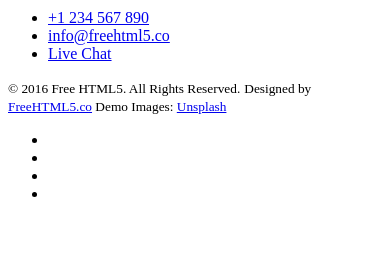
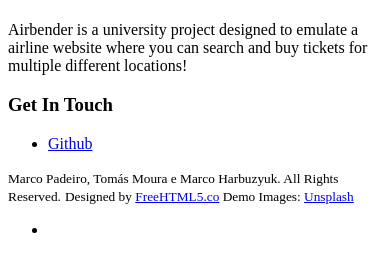
Before and after one commit to MarcoPadeiroIPL/ProjetoSIS, a Yii app: template frontend/views/site/about.php in a window 390 px wide. Shown: the part 745-1000 px from the top of the page. Before the commit the page ends 942 px from the top, so only its background shows below. Run offline with PHP 8.4 and a stand-in for Yii, Linux system fonts and the light colour scheme; the template is opened without the code that fills it, so the values that code supplies are empty; some libraries are stand-ins or nearby versions.

Commit message:
About alterado para o correto

```diff
--- a/frontend/views/layouts/main.php
+++ b/frontend/views/layouts/main.php
@@ -42,7 +42,6 @@ AppAsset::register($this);
                         <ul>
                             <li><?= Html::a('Flights', ['/flight/select-airport']) ?></li>
                             <li><?= Html::a('About', ['/site/about']) ?></li>
-                            <li><?= Html::a('Contact', ['/site/contact']) ?></li>
                             <?php if (Yii::$app->user->isGuest) { ?>
                                 <li><?= Html::a('Login', ['/site/login', '#' => 'login-section']) ?> </li>
                             <?php } else { ?>
@@ -54,11 +53,9 @@ AppAsset::register($this);
                                         <li><?= Html::a('My tickets', ['/ticket/index']) ?></li>
                                         <li><?= Html::a('My receipts', ['/receipt/index']) ?></li>
                                         <li><?= Html::a('Logout', ['/site/logout'], ['data-method' => 'post']) ?></li>
-
                                     </ul>
                                 </li>
                             <?php } ?>
-
                             </li>
                         </ul>
                     </div>
@@ -84,43 +81,21 @@ AppAsset::register($this);
                     <div class="col-md-4">
                         <div class="gtco-widget">
                             <h3>About Us</h3>
-                            <p>Lorem ipsum dolor sit amet consectetur adipisicing elit. Tempore eos molestias quod sint ipsum possimus temporibus officia iste perspiciatis consectetur in fugiat repudiandae cum. Totam cupiditate nostrum ut neque ab?</p>
+                            <p>Airbender is a university project designed to emulate a airline website where you can search and buy tickets for multiple different locations!</p>
                         </div>
                     </div>
 
                     <div class="col-md-2 col-md-push-1">
                         <div class="gtco-widget">
-                            <h3>Destination</h3>
-                            <ul class="gtco-footer-links">
-                                <li><a href="#">Europe</a></li>
-                                <li><a href="#">Australia</a></li>
-                                <li><a href="#">Asia</a></li>
-                                <li><a href="#">Canada</a></li>
-                                <li><a href="#">Dubai</a></li>
-                            </ul>
                         </div>
                     </div>
 
-                    <div class="col-md-2 col-md-push-1">
-                        <div class="gtco-widget">
-                            <h3>Hotels</h3>
-                            <ul class="gtco-footer-links">
-                                <li><a href="#">Luxe Hotel</a></li>
-                                <li><a href="#">Italy 5 Star hotel</a></li>
-                                <li><a href="#">Dubai Hotel</a></li>
-                                <li><a href="#">Deluxe Hotel</a></li>
-                                <li><a href="#">BoraBora Hotel</a></li>
-                            </ul>
-                        </div>
-                    </div>
 
                     <div class="col-md-3 col-md-push-1">
                         <div class="gtco-widget">
                             <h3>Get In Touch</h3>
                             <ul class="gtco-quick-contact">
-                                <li><a href="#"><i class="icon-phone"></i> +1 234 567 890</a></li>
-                                <li><a href="#"><i class="icon-mail2"></i> info@freehtml5.co</a></li>
-                                <li><a href="#"><i class="icon-chat"></i> Live Chat</a></li>
+                                <li><a href="https://github.com/MarcoPadeiroIPL/ProjetoPLSI"><i class="icon-github"></i>Github</a></li>
                             </ul>
                         </div>
                     </div>
@@ -130,15 +105,12 @@ AppAsset::register($this);
                 <div class="row copyright">
                     <div class="col-md-12">
                         <p class="pull-left">
-                            <small class="block">&copy; 2016 Free HTML5. All Rights Reserved.</small>
+                            <small class="block">Marco Padeiro, Tomás Moura e Marco Harbuzyuk. All Rights Reserved.</small>
                             <small class="block">Designed by <a href="https://freehtml5.co/" target="_blank">FreeHTML5.co</a> Demo Images: <a href="http://unsplash.com/" target="_blank">Unsplash</a></small>
                         </p>
                         <p class="pull-right">
                         <ul class="gtco-social-icons pull-right">
-                            <li><a href="#"><i class="icon-twitter"></i></a></li>
-                            <li><a href="#"><i class="icon-facebook"></i></a></li>
-                            <li><a href="#"><i class="icon-linkedin"></i></a></li>
-                            <li><a href="#"><i class="icon-dribbble"></i></a></li>
+                            <li><a href="https://github.com/MarcoPadeiroIPL/ProjetoPLSI"><i class="icon-github"></i></a></li>
                         </ul>
                         </p>
                     </div>
--- a/frontend/views/site/about.php
+++ b/frontend/views/site/about.php
@@ -1,16 +1,18 @@
 <?php
+$this->title = 'About - Airbender';
+?>
+<div class="site-about mt-5">
+    <h1>About</h1>
 
-/** @var yii\web\View $this */
+    <p>Airbender is a university project designed to emulate a airline website where you can search and buy tickets for multiple different locations!</p>
+    <h3>Project made by:</h3>
+    <ul>
+        <li>Marco Padeiro - 2211868</li>
+        <li>Marco Harbuzyuk - 2212631</li>
+        <li>Tomás Moura - 2211866</li>
+    </ul>
+    <h3>Organization</h3>
+    <img src="https://www.ipleiria.pt/wp-content/uploads/2022/04/estg_h.svg">
 
-use yii\helpers\Html;
 
-$this->title = 'About';
-$this->params['breadcrumbs'][] = $this->title;
-?>
-<div class="site-about">
-    <h1><?= Html::encode($this->title) ?></h1>
-
-    <p>This is the About page. You may modify the following file to customize its content:</p>
-
-    <code><?= __FILE__ ?></code>
 </div>
```
